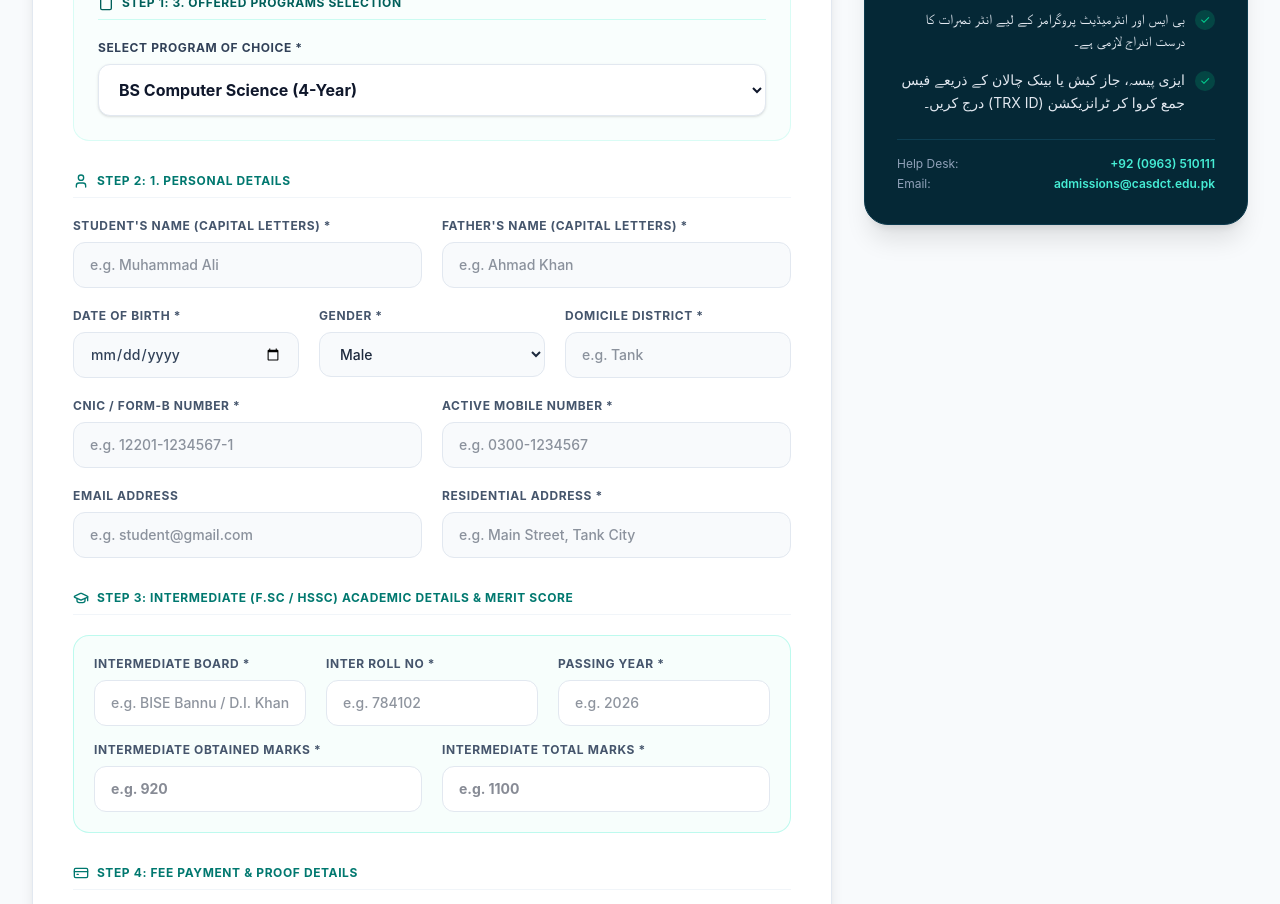
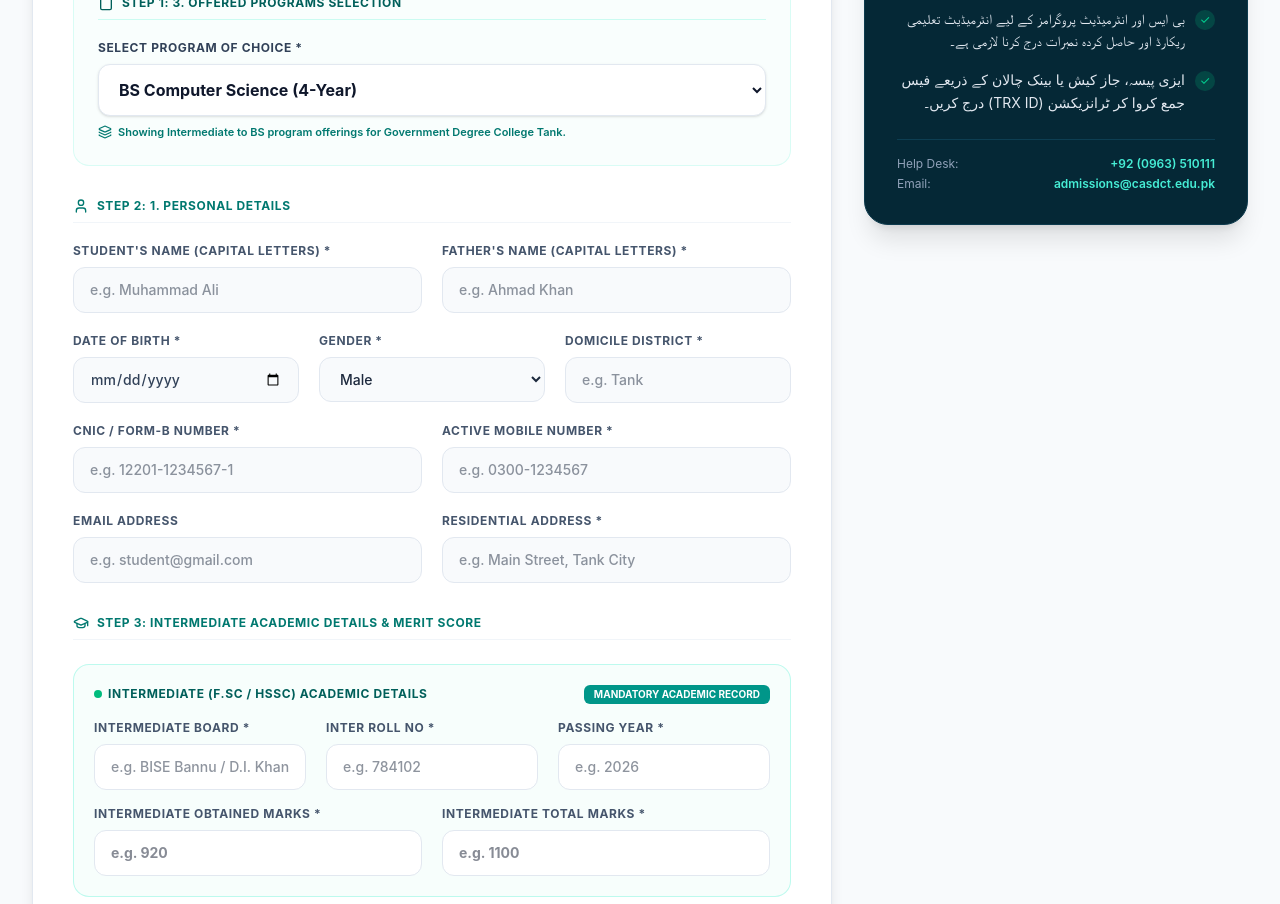
Before and after one commit to tanveermedaveer-jpg/gdc-tank-website, a React (Vite) app: page /apply in a window 1280 px wide. Shown: the part 560-1464 px from the top of the page. Built offline with nearby package versions, Linux system fonts and the light colour scheme.

Commit message:
Completely remove Matriculation section; streamline Intermediate (FSc / HSSC) academic section for FSc and BS program offerings

```diff
--- a/src/pages/ApplyNow.jsx
+++ b/src/pages/ApplyNow.jsx
@@ -1,14 +1,13 @@
 import { useState, useMemo } from 'react';
 import {
   ShieldCheck, CheckCircle2, ChevronRight, FileText, User,
-  GraduationCap, Clipboard, CreditCard, Upload, AlertCircle, FileCheck
+  GraduationCap, Clipboard, CreditCard, Upload, AlertCircle, FileCheck, Layers
 } from 'lucide-react';
 import campusImg from '../assets/campus.png';
 import { useLanguage } from '../context/LanguageContext';
 
 export default function ApplyNow() {
   const { t } = useLanguage();
-  const isUrdu = t('home') === 'ہوم';
 
   const [formData, setFormData] = useState({
     studentName: '',
@@ -51,7 +50,7 @@ export default function ApplyNow() {
     setFormData({ ...formData, [e.target.name]: e.target.value });
   };
 
-  // Handle Fee Slip File Upload
+  // Handle Fee Slip Upload
   const handleFeeSlipUpload = (e) => {
     const file = e.target.files[0];
     if (file) {
@@ -73,7 +72,10 @@ export default function ApplyNow() {
       const randomNum = Math.floor(10200 + Math.random() * 800);
       const generatedId = `STU-${randomNum}`;
       const meritValue = calculatedMerit ? parseFloat(calculatedMerit) : 0;
-      const marksText = `${formData.interObtainedMarks}/${formData.interTotalMarks}`;
+
+      const marksText = formData.interObtainedMarks && formData.interTotalMarks
+        ? `${formData.interObtainedMarks}/${formData.interTotalMarks}`
+        : 'N/A';
 
       const newRecord = {
         regId: generatedId,
@@ -94,8 +96,6 @@ export default function ApplyNow() {
         interPassingYear: formData.interPassingYear,
         interObtainedMarks: formData.interObtainedMarks,
         interTotalMarks: formData.interTotalMarks,
-        matricMarks: Number(formData.interObtainedMarks || 0),
-        matricTotal: Number(formData.interTotalMarks || 1100),
         marksText: marksText,
         meritPct: meritValue,
         paymentMethod: formData.paymentMethod,
@@ -219,7 +219,7 @@ export default function ApplyNow() {
           ) : (
             <div className="grid grid-cols-1 lg:grid-cols-3 gap-8">
 
-              {/* Left Side: Admission Registration Form */}
+              {/* Left Side: Admission Form */}
               <div className="lg:col-span-2 bg-white dark:bg-slate-900 border border-slate-200 dark:border-slate-800 rounded-3xl p-6 sm:p-10 shadow-lg">
 
                 {/* Form Header */}
@@ -252,20 +252,21 @@ export default function ApplyNow() {
                         name="program" value={formData.program} onChange={handleChange}
                         className="w-full bg-white dark:bg-slate-800 border border-slate-200 dark:border-slate-700 rounded-xl px-4 py-3.5 text-sm sm:text-base focus:outline-none focus:ring-2 focus:ring-teal-500 font-bold text-slate-900 dark:text-white cursor-pointer shadow-sm"
                       >
-                        <optgroup label="BS Undergraduate Degree Programs (4-Year)">
                         <option value="BS Computer Science">BS Computer Science (4-Year)</option>
                         <option value="BS Physics">BS Physics (4-Year)</option>
                         <option value="BS Chemistry">BS Chemistry (4-Year)</option>
                         <option value="BS English">BS English (4-Year)</option>
                         <option value="BS Mathematics">BS Mathematics (4-Year)</option>
-                        </optgroup>
-                        <optgroup label="Intermediate Programs (HSSC)">
                         <option value="FSC Pre-Medical">FSC Pre-Medical (HSSC)</option>
                         <option value="FSC Pre-Engineering">FSC Pre-Engineering (HSSC)</option>
                         <option value="ICS (Computer Science)">ICS Computer Science (HSSC)</option>
                         <option value="FA (Arts & Humanities)">FA Arts & Humanities (HSSC)</option>
-                        </optgroup>
                       </select>
+
+                      <div className="mt-2 text-[11px] text-teal-700 dark:text-teal-400 font-semibold flex items-center gap-1.5">
+                        <Layers className="w-3.5 h-3.5" />
+                        <span>Showing Intermediate to BS program offerings for Government Degree College Tank.</span>
+                      </div>
                     </div>
                   </div>
 
@@ -380,12 +381,14 @@ export default function ApplyNow() {
                     </div>
                   </div>
 
-                  {/* STEP 3: INTERMEDIATE (F.Sc / HSSC) ACADEMIC DETAILS SECTION (PRIMARY ACADEMIC SECTION) */}
-                  <div className="space-y-5">
+                  {/* STEP 3: INTERMEDIATE (F.Sc / HSSC) ACADEMIC DETAILS SECTION */}
+                  <div className="space-y-6">
+
+                    {/* Header with Calculated Merit Indicator */}
                     <div className="flex items-center justify-between border-b border-slate-100 dark:border-slate-800 pb-2">
                       <h3 className="text-xs font-bold text-teal-700 dark:text-teal-400 uppercase tracking-wider flex items-center">
                         <GraduationCap className="w-4 h-4 mr-2" />
-                        Step 3: Intermediate (F.Sc / HSSC) Academic Details & Merit Score
+                        Step 3: Intermediate Academic Details & Merit Score
                       </h3>
                       {calculatedMerit && (
                         <div className="flex items-center gap-1.5 bg-emerald-50 dark:bg-emerald-950/60 text-emerald-700 dark:text-emerald-300 font-bold text-xs px-3 py-1 rounded-full border border-emerald-200 dark:border-emerald-800">
@@ -396,6 +399,16 @@ export default function ApplyNow() {
                     </div>
 
                     <div className="space-y-4 bg-teal-50/50 dark:bg-slate-800/60 p-5 rounded-2xl border border-teal-200/60 dark:border-slate-700">
+                      <div className="flex items-center justify-between">
+                        <h4 className="text-xs font-bold text-teal-800 dark:text-teal-300 uppercase tracking-wider flex items-center gap-1.5">
+                          <span className="w-2 h-2 rounded-full bg-emerald-500"></span>
+                          Intermediate (F.Sc / HSSC) Academic Details
+                        </h4>
+                        <span className="text-[10px] font-bold bg-teal-600 text-white px-2.5 py-0.5 rounded-md uppercase">
+                          Mandatory Academic Record
+                        </span>
+                      </div>
+
                       <div className="grid grid-cols-1 sm:grid-cols-3 gap-5">
                         <div>
                           <label className="block text-xs font-bold text-slate-600 dark:text-slate-400 uppercase tracking-wider mb-2">
@@ -452,6 +465,7 @@ export default function ApplyNow() {
                         </div>
                       </div>
                     </div>
+
                   </div>
 
                   {/* STEP 4: PAYMENT DETAILS SECTION */}
@@ -553,11 +567,11 @@ export default function ApplyNow() {
                   <ul className="space-y-4 text-right text-xs sm:text-sm text-slate-200 leading-relaxed" dir="rtl">
                     <li className="flex items-start gap-2.5">
                       <span className="w-5 h-5 rounded-full bg-emerald-500/20 text-emerald-400 flex items-center justify-center text-xs flex-shrink-0 mt-0.5">✓</span>
-                      <span>آن لائن ایڈمیشن فارم میں تمام معلوماتی خانے درست اور انٹرمیڈیٹ سند کے مطابق پر کریں۔</span>
+                      <span>آن لائن ایڈمیشن فارم میں تمام معلوماتی خانے درست اور تعلیمی اسناد کے مطابق پر کریں۔</span>
                     </li>
                     <li className="flex items-start gap-2.5">
                       <span className="w-5 h-5 rounded-full bg-emerald-500/20 text-emerald-400 flex items-center justify-center text-xs flex-shrink-0 mt-0.5">✓</span>
-                      <span>بی ایس اور انٹرمیڈیٹ پروگرامز کے لیے انٹر نمبرات کا درست اندراج لازمی ہے۔</span>
+                      <span>بی ایس اور انٹرمیڈیٹ پروگرامز کے لیے انٹرمیڈیٹ تعلیمی ریکارڈ اور حاصل کردہ نمبرات درج کرنا لازمی ہے۔</span>
                     </li>
                     <li className="flex items-start gap-2.5">
                       <span className="w-5 h-5 rounded-full bg-emerald-500/20 text-emerald-400 flex items-center justify-center text-xs flex-shrink-0 mt-0.5">✓</span>
```
Lines whose indentation alone changed are shown as unchanged.
